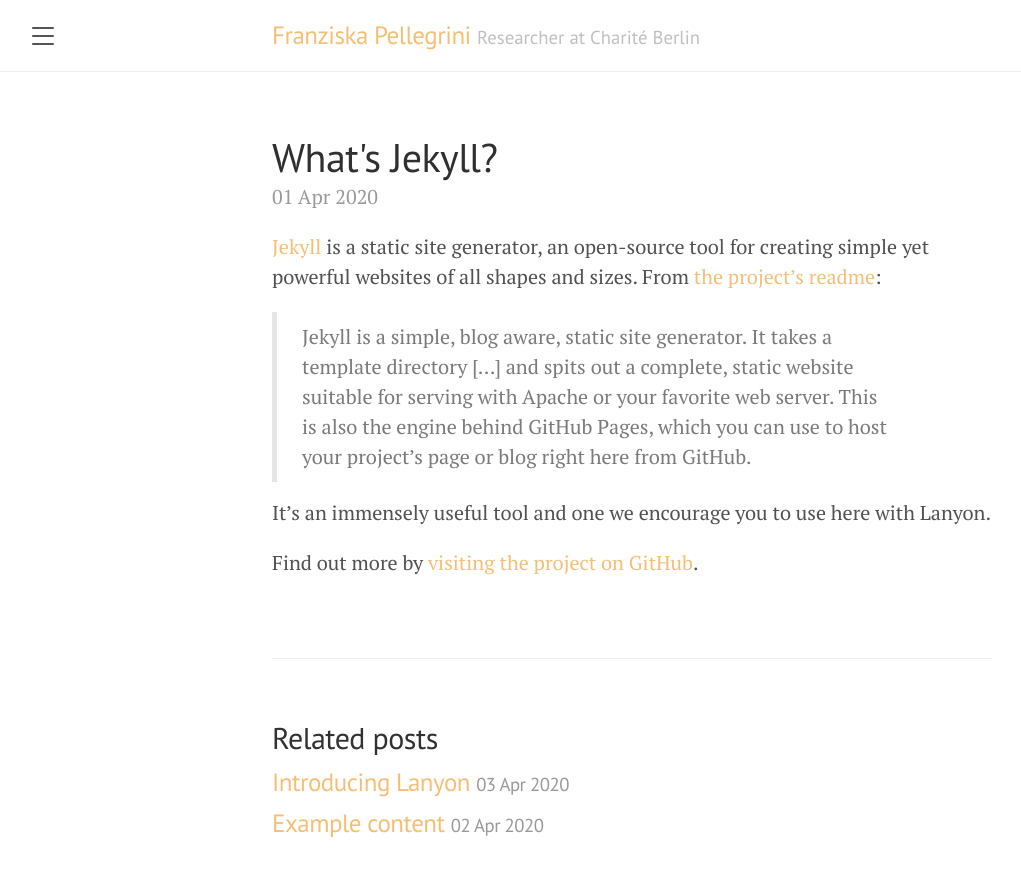
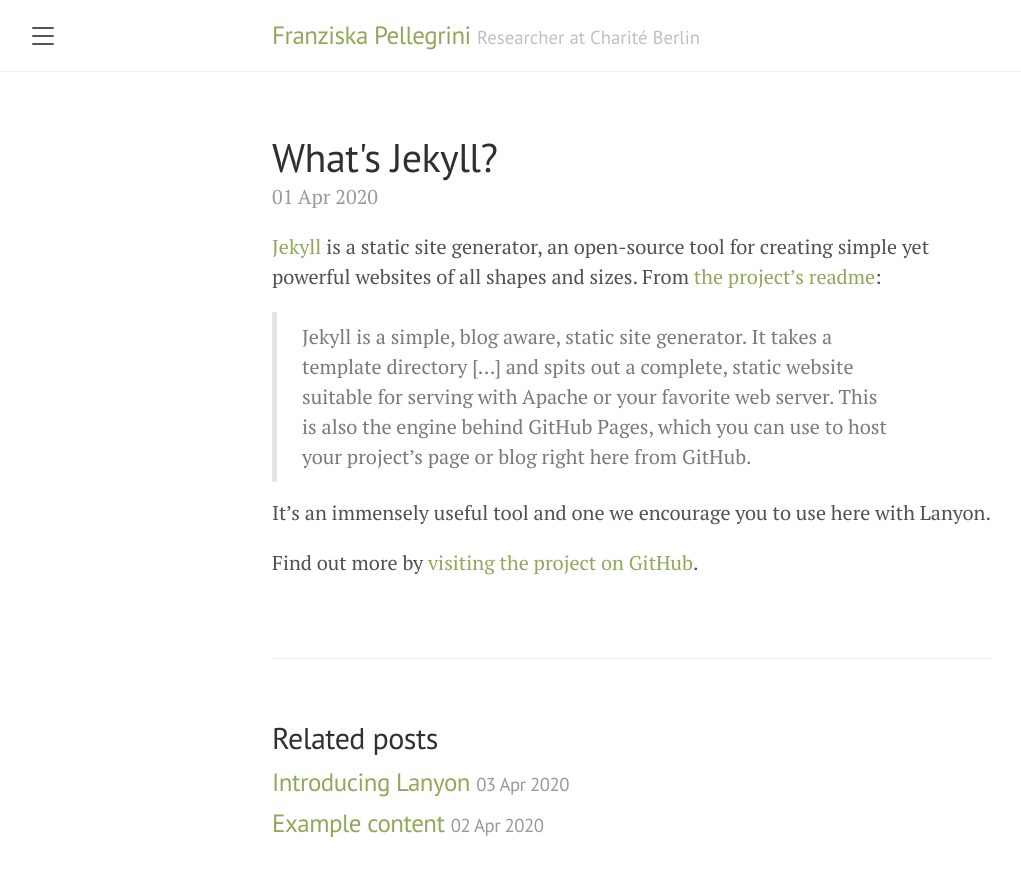
Before and after one commit to fpellegrini/fpellegrini.github.io, a Jekyll site: the page built from _posts/2020-04-01-whats-jekyll.md, in a window 1280 px wide. Shown: the top 876 px of the page, without its empty margins (8-1029 px from the left). Built offline with Jekyll 4.4.1, drawn with Linux system fonts in a browser that asks for light colours.

Commit message:
Update default.html

```diff
--- a/_layouts/default.html
+++ b/_layouts/default.html
@@ -3,7 +3,7 @@
 
   {% include head.html %}
 
-  <body class="theme-base-0a">
+  <body class="theme-base-0b">
 
     {% include sidebar.html %}
 
```
